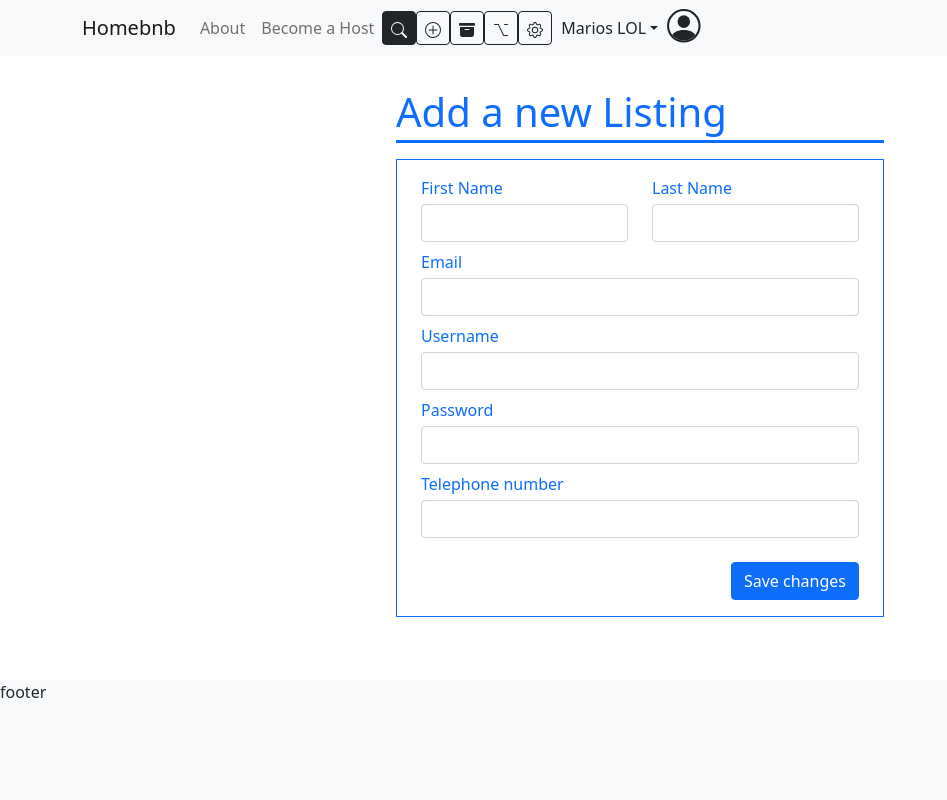
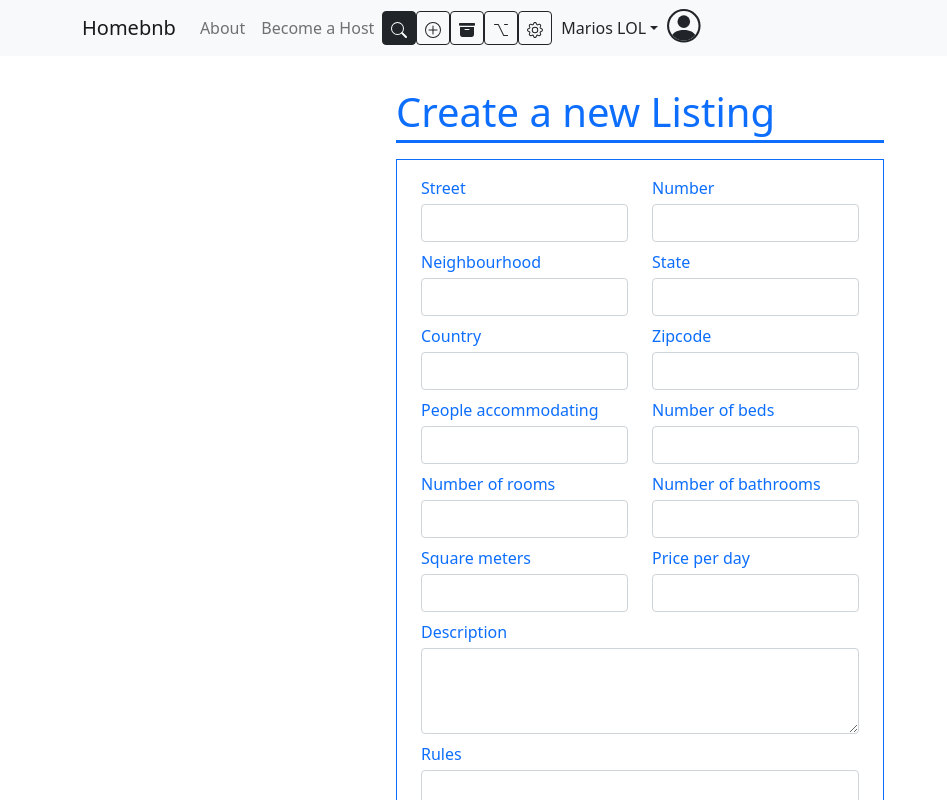
Before and after one commit to FotiadisM/Apartment-Booking-Website, a React (Create React App) app in the folder web/: page /main/new in a window 1280 px wide. Shown: the top 800 px of the page, without its empty margins (0-947 px from the left). Built offline with nearby package versions, Linux system fonts and the light colour scheme.

Commit message:
add listing tab

```diff
--- a/web/src/Components/AddTab/AddTab.js
+++ b/web/src/Components/AddTab/AddTab.js
@@ -4,7 +4,7 @@ function AddTab() {
   return (
     <div className="AddTab mt-2 mb-3">
       <div className="container" style={{ width: "40%" }}>
-        <h1 className="mb-1 text-primary">Add a new Listing</h1>
+        <h1 className="mb-1 text-primary">Create a new Listing</h1>
         <hr
           className="bg-primary mt-0"
           style={{ height: ".2rem", opacity: "1" }}
@@ -13,74 +13,136 @@ function AddTab() {
           <div className="row mb-2">
             <div className="col">
               <label
-                htmlFor="fNameSettings"
+                htmlFor="streetAdd"
                 className="form-label text-primary mb-1"
               >
-                First Name
+                Street
               </label>
-              <input type="text" className="form-control" id="fNameSettings" />
+              <input type="text" className="form-control" id="streetAddTab" />
             </div>
             <div className="col">
               <label
-                htmlFor="lNameSettings"
+                htmlFor="numberAdd"
                 className="form-label text-primary mb-1"
               >
-                Last Name
+                Number
               </label>
-              <input type="text" className="form-control" id="lNameSettings" />
+              <input type="text" className="form-control" id="numberAdd" />
             </div>
           </div>
-          <div className="mb-2">
+          <div className="row mb-2">
+            <div className="col">
               <label
-              htmlFor="emailSettings"
+                htmlFor="neighbourhoudAdd"
                 className="form-label text-primary mb-1"
               >
-              Email
-            </label>
-            <input type="email" className="form-control" id="emailSettings" />
-          </div>
-          <div className="mb-2">
-            <label
-              htmlFor="usernameSettings"
-              className="form-label text-primary mb-1"
-            >
-              Username
+                Neighbourhood
               </label>
               <input
                 type="text"
                 className="form-control"
-              id="usernameSettings"
-              autoComplete="username"
+                id="neighbourhoudAdd"
               />
             </div>
-          <div className="mb-2">
+            <div className="col">
               <label
-              htmlFor="passwordSettings"
+                htmlFor="stateAdd"
                 className="form-label text-primary mb-1"
               >
-              Password
+                State
               </label>
-            <input
-              type="password"
-              autoComplete="new-password"
-              className="form-control"
-              id="passwordSettings"
-            />
+              <input type="text" className="form-control" id="stateAdd" />
+            </div>
+          </div>
+          <div className="row mb-2">
+            <div className="col">
+              <label
+                htmlFor="CountryAdd"
+                className="form-label text-primary mb-1"
+              >
+                Country
+              </label>
+              <input type="text" className="form-control" id="countryAdd" />
+            </div>
+            <div className="col">
+              <label
+                htmlFor="zipcodeAdd"
+                className="form-label text-primary mb-1"
+              >
+                Zipcode
+              </label>
+              <input type="text" className="form-control" id="zipcodeAdd" />
+            </div>
+          </div>
+          <div className="row mb-2">
+            <div className="col">
+              <label
+                htmlFor="peopleAdd"
+                className="form-label text-primary mb-1"
+              >
+                People accommodating
+              </label>
+              <input type="text" className="form-control" id="peopleAdd" />
+            </div>
+            <div className="col">
+              <label htmlFor="bedsAdd" className="form-label text-primary mb-1">
+                Number of beds
+              </label>
+              <input type="text" className="form-control" id="bedsAdd" />
+            </div>
+          </div>
+          <div className="row mb-2">
+            <div className="col">
+              <label
+                htmlFor="roomsAdd"
+                className="form-label text-primary mb-1"
+              >
+                Number of rooms
+              </label>
+              <input type="text" className="form-control" id="roomsAdd" />
+            </div>
+            <div className="col">
+              <label htmlFor="bathAdd" className="form-label text-primary mb-1">
+                Number of bathrooms
+              </label>
+              <input type="text" className="form-control" id="bathAdd" />
+            </div>
+          </div>
+          <div className="row mb-2">
+            <div className="col">
+              <label
+                htmlFor="squareAdd"
+                className="form-label text-primary mb-1"
+              >
+                Square meters
+              </label>
+              <input type="text" className="form-control" id="squareAdd" />
+            </div>
+            <div className="col">
+              <label
+                htmlFor="priceAdd"
+                className="form-label text-primary mb-1"
+              >
+                Price per day
+              </label>
+              <input type="text" className="form-control" id="priceAdd" />
+            </div>
           </div>
           <div className="mb-2">
-            <label
-              htmlFor="telSettings"
-              className="form-label text-primary mb-1"
-            >
-              Telephone number
+            <label htmlFor="descAdd" className="form-label text-primary mb-1">
+              Description
             </label>
-            <input
-              type="tel"
-              pattern="[0-9]{10}"
-              autoComplete="new-password"
+            <textarea className="form-control" rows="3" id="descAdd"></textarea>
+          </div>
+          <div className="mb-2">
+            <label htmlFor="rulesAdd" className="form-label text-primary mb-1">
+              Rules
+            </label>
+            <textarea
               className="form-control"
-              id="telSettings"
-            />
+              rows="3"
+              id="rulesAdd"
+            ></textarea>
           </div>
           <div className="mt-4 d-flex justify-content-end">
             <button type="submit" className="btn btn-primary">
```
Lines whose indentation alone changed are shown as unchanged.
